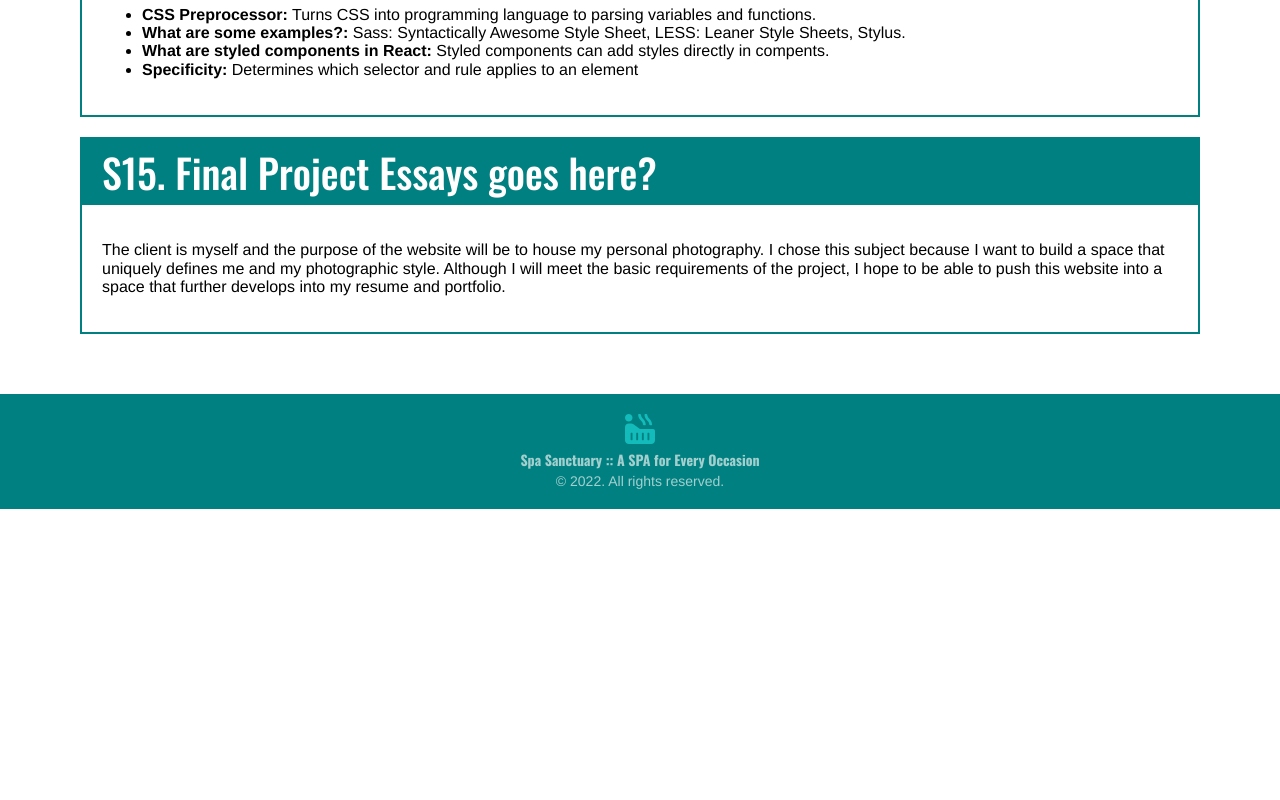
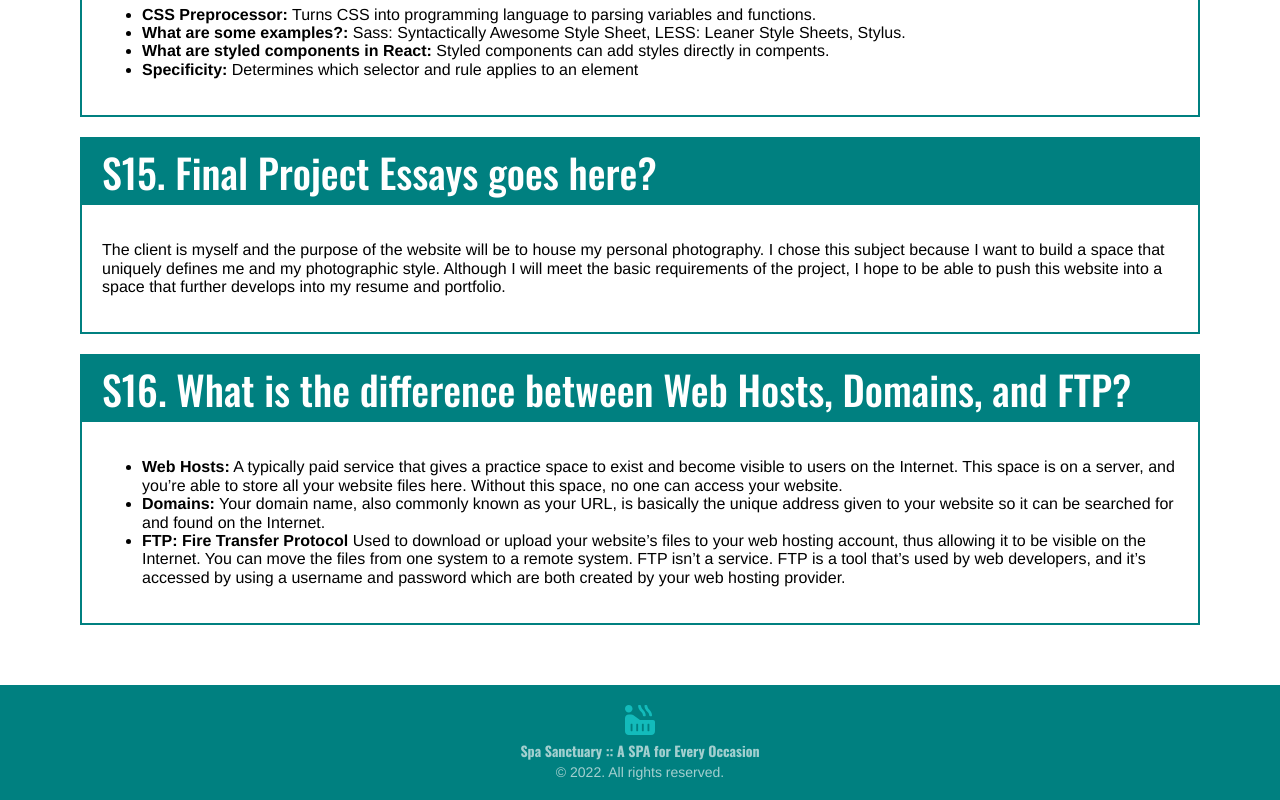
Before and after one commit to vartunduaga22/Web-1-Artunduaga-Valentina-Final, a React (Create React App) app: page /homework in a window 1280 px wide. Shown: the part 4371-5171 px from the top of the page. Before the commit the page ends 4880 px from the top, so only its background shows below. Built offline with nearby package versions, Linux system fonts and the light colour scheme.

Commit message:
Updating Homework and Adding Play

```diff
--- a/src/React/Homework/Essays/Essays.jsx
+++ b/src/React/Homework/Essays/Essays.jsx
@@ -111,6 +111,18 @@ const Essays = () => {
                 <p>The client is myself and the purpose of the website will be to house my personal photography. I chose this subject because I want to build a space that uniquely defines me and my photographic style.
                     Although I will meet the basic requirements of the project, I hope to be able to push this website into a space that further develops into my resume and portfolio. </p>
             </Essay>
+            <Essay q="S16. What is the difference between Web Hosts, Domains, and FTP?">
+                <ul>
+                    <li><b>Web Hosts:</b> A typically paid service that gives a practice space to exist and become visible to users on the Internet.
+                    This space is on a server, and you’re able to store all your website files here.
+                    Without this space, no one can access your website. </li>
+                    <li><b>Domains:</b> Your domain name, also commonly known as your URL, is basically the unique address
+                    given to your website so it can be searched for and found on the Internet. </li>
+                    <li><b>FTP: Fire Transfer Protocol</b> Used to download or upload your website’s files to your web hosting account, thus allowing it to be visible on the Internet.
+                    You can move the files from one system to a remote system.
+                    FTP isn’t a service. FTP is a tool that’s used by web developers, and it’s accessed by using a username and password which are both created by your web hosting provider.</li>
+                </ul>
+            </Essay>
         </EssaysStyled>
     )
 }
```
Also changed, not shown: src/React/Homework/play.js (added, +43 -0 lines).
